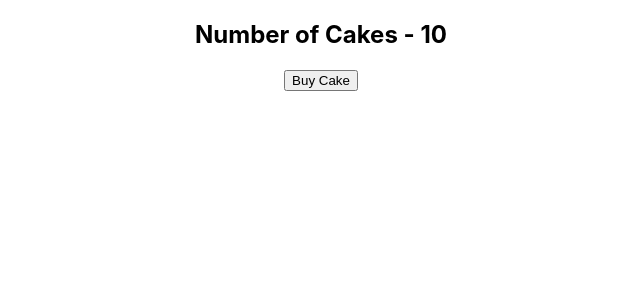
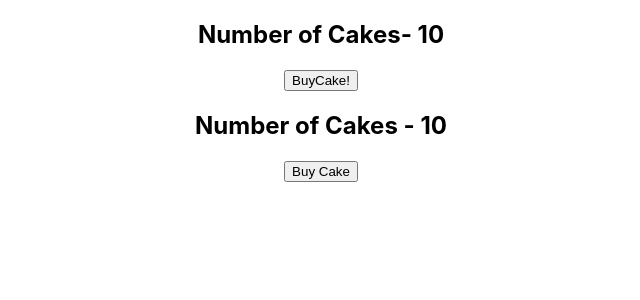
Before and after one commit to Sahar-SE/Cake_Shop, a React (Create React App) app in the folder react-redux-demo/: page / in a window 1280 px wide. Shown: the top 300 px of the page, without its empty margins (319-959 px from the left). Built offline with nearby package versions, Linux system fonts and the light colour scheme.

Commit message:
Add useSelector in HooksCakeContainer

```diff
--- a/react-redux-demo/src/App.js
+++ b/react-redux-demo/src/App.js
@@ -3,11 +3,13 @@ import { Provider } from 'react-redux'
 import store from './redux/store';
 import './App.css';
 import CakeContainer from './components/CakeContainer';
+import HooksCakeContainer from './components/HooksCakeContainer';
 
 function App() {
   return (
     <Provider store={store}>
       <div className="App">
+        <HooksCakeContainer></HooksCakeContainer>
         <CakeContainer />
       </div>
     </Provider>
```
